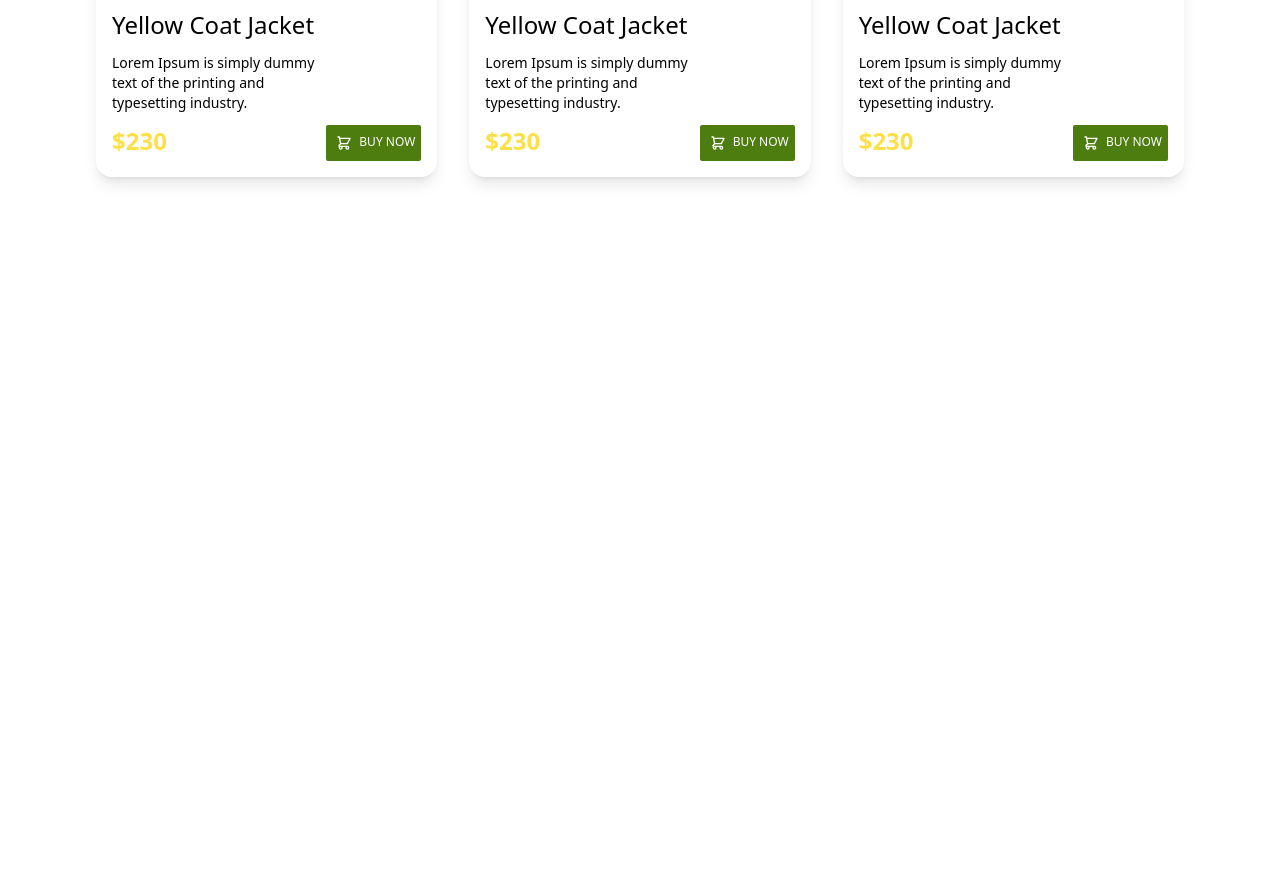
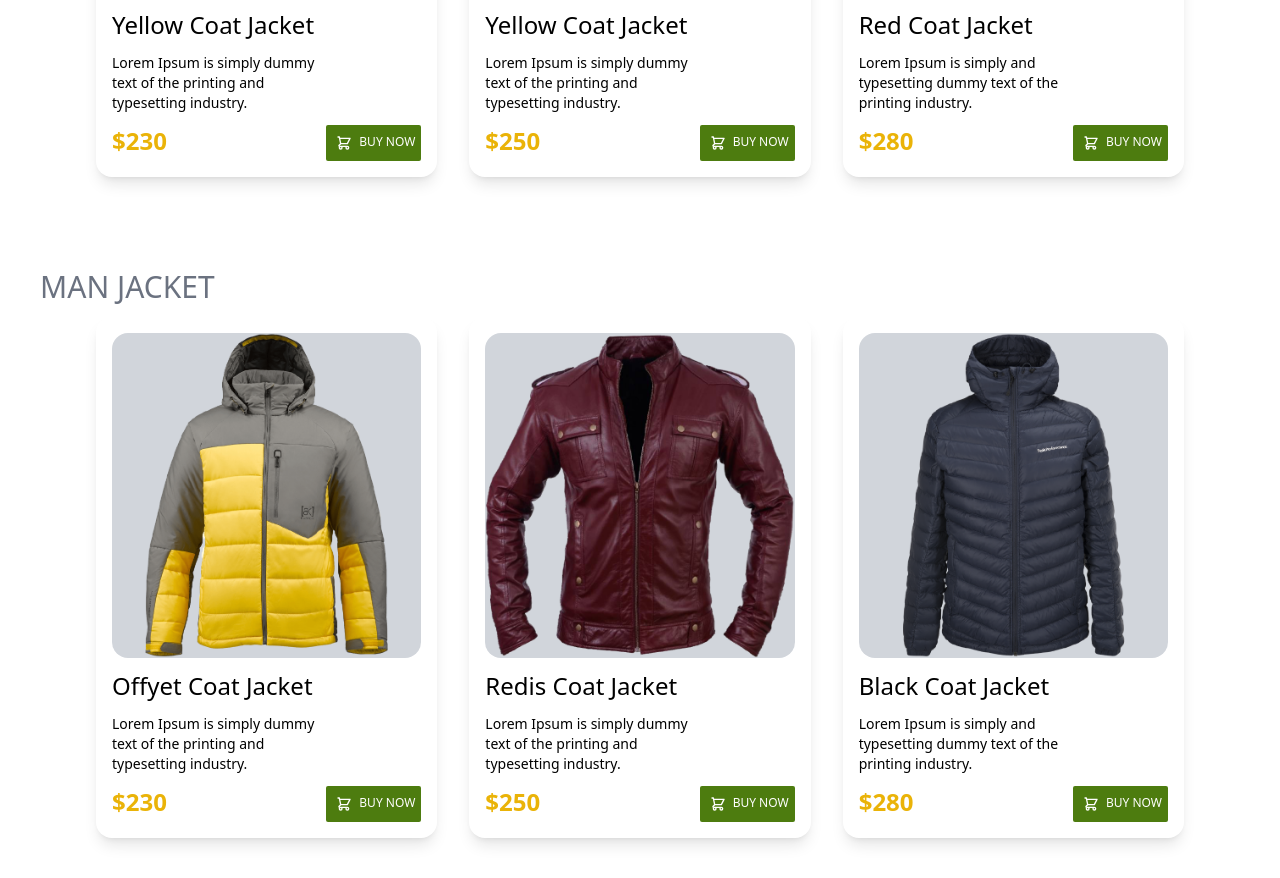
Before and after one commit to Shakil53/penguin-ecommerce-website, a plain HTML site: page index.html in a window 1280 px wide. Shown: the part 1129-2007 px from the top of the page. Before the commit the page ends 1346 px from the top, so only its background shows below. Drawn offline with nearby package versions, Linux system fonts and the light colour scheme.

Commit message:
uptodate

```diff
--- a/index.html
+++ b/index.html
@@ -12,7 +12,7 @@
       <section class="bg-yellow-50 py-10">
         <div class="container mx-auto md:flex justify-around items-center py-8">
           <div class="space-y-2 px-8">
-            <span class="text-4xl uppercase font-bold text-yellow-300">
+            <span class="text-4xl uppercase font-bold text-yellow-500">
               Be the Penguins </span
             ><br />
             <h1 class="text-4xl uppercase font-bold text-gray-500">
@@ -51,6 +51,7 @@
       </section>
     </header>
     <main>
+      <!-- woman jacket  -->
       <section class="container mx-auto py-10">
         <h1 class="text-3xl px-10 py-3 text-gray-500 font-medium">
           WOMAN JACKET
@@ -68,7 +69,7 @@
             </p>
             <div class="md:flex justify-between">
               <h3 class="text-2xl font-bold">
-                <span class="text-yellow-300">$230</span>
+                <span class="text-yellow-500">$230</span>
               </h3>
               <button
                 class="bg-lime-700 p-1.5 rounded-sm text-xs font-medium text-white"
@@ -102,7 +103,7 @@
             </p>
             <div class="md:flex justify-between">
               <h3 class="text-2xl font-bold">
-                <span class="text-yellow-300">$230</span>
+                <span class="text-yellow-500">$250</span>
               </h3>
               <button
                 class="bg-lime-700 p-1.5 rounded-sm text-xs font-medium text-white"
@@ -129,14 +130,125 @@
             <div class="bg-gray-300 rounded-2xl">
               <img src="images/jacket-3.png" alt="" />
             </div>
-            <h3 class="text-2xl font-medium">Yellow Coat Jacket</h3>
+            <h3 class="text-2xl font-medium">Red Coat Jacket</h3>
+            <p class="text-sm w-2/3">
+              Lorem Ipsum is simply and typesetting dummy text of the printing
+              industry.
+            </p>
+            <div class="md:flex justify-between">
+              <h3 class="text-2xl font-bold">
+                <span class="text-yellow-500">$280</span>
+              </h3>
+              <button
+                class="bg-lime-700 p-1.5 rounded-sm text-xs font-medium text-white"
+              >
+                <svg
+                  xmlns="http://www.w3.org/2000/svg"
+                  class="inline h-6 w-6 p-1"
+                  fill="none"
+                  viewBox="0 0 24 24"
+                  stroke="currentColor"
+                  stroke-width="2"
+                >
+                  <path
+                    stroke-linecap="round"
+                    stroke-linejoin="round"
+                    d="M3 3h2l.4 2M7 13h10l4-8H5.4M7 13L5.4 5M7 13l-2.293 2.293c-.63.63-.184 1.707.707 1.707H17m0 0a2 2 0 100 4 2 2 0 000-4zm-8 2a2 2 0 11-4 0 2 2 0 014 0z"
+                  />
+                </svg>
+                BUY NOW
+              </button>
+            </div>
+          </div>
+        </div>
+      </section>
+      <!-- Man Jacket -->
+      <section class="container mx-auto py-10">
+        <h1 class="text-3xl px-10 py-3 text-gray-500 font-medium">
+          MAN JACKET
+        </h1>
+        <div class="grid md:grid-cols-3 gap-8 px-[6rem]">
+          <!-- single coat -->
+          <div class="shadow-lg rounded-2xl p-4 space-y-3">
+            <div class="bg-gray-300 rounded-2xl">
+              <img src="images/jacket-4.png" alt="" />
+            </div>
+            <h3 class="text-2xl font-medium">Offyet Coat Jacket</h3>
             <p class="text-sm w-2/3">
               Lorem Ipsum is simply dummy text of the printing and typesetting
               industry.
             </p>
             <div class="md:flex justify-between">
               <h3 class="text-2xl font-bold">
-                <span class="text-yellow-300">$230</span>
+                <span class="text-yellow-500">$230</span>
+              </h3>
+              <button
+                class="bg-lime-700 p-1.5 rounded-sm text-xs font-medium text-white"
+              >
+                <svg
+                  xmlns="http://www.w3.org/2000/svg"
+                  class="inline h-6 w-6 p-1"
+                  fill="none"
+                  viewBox="0 0 24 24"
+                  stroke="currentColor"
+                  stroke-width="2"
+                >
+                  <path
+                    stroke-linecap="round"
+                    stroke-linejoin="round"
+                    d="M3 3h2l.4 2M7 13h10l4-8H5.4M7 13L5.4 5M7 13l-2.293 2.293c-.63.63-.184 1.707.707 1.707H17m0 0a2 2 0 100 4 2 2 0 000-4zm-8 2a2 2 0 11-4 0 2 2 0 014 0z"
+                  />
+                </svg>
+                BUY NOW
+              </button>
+            </div>
+          </div>
+          <div class="shadow-lg rounded-2xl p-4 space-y-3">
+            <div class="bg-gray-300 rounded-2xl">
+              <img src="images/jacket-5.png" alt="" />
+            </div>
+            <h3 class="text-2xl font-medium">Redis Coat Jacket</h3>
+            <p class="text-sm w-2/3">
+              Lorem Ipsum is simply dummy text of the printing and typesetting
+              industry.
+            </p>
+            <div class="md:flex justify-between">
+              <h3 class="text-2xl font-bold">
+                <span class="text-yellow-500">$250</span>
+              </h3>
+              <button
+                class="bg-lime-700 p-1.5 rounded-sm text-xs font-medium text-white"
+              >
+                <svg
+                  xmlns="http://www.w3.org/2000/svg"
+                  class="inline h-6 w-6 p-1"
+                  fill="none"
+                  viewBox="0 0 24 24"
+                  stroke="currentColor"
+                  stroke-width="2"
+                >
+                  <path
+                    stroke-linecap="round"
+                    stroke-linejoin="round"
+                    d="M3 3h2l.4 2M7 13h10l4-8H5.4M7 13L5.4 5M7 13l-2.293 2.293c-.63.63-.184 1.707.707 1.707H17m0 0a2 2 0 100 4 2 2 0 000-4zm-8 2a2 2 0 11-4 0 2 2 0 014 0z"
+                  />
+                </svg>
+                BUY NOW
+              </button>
+            </div>
+          </div>
+          <div class="shadow-lg rounded-2xl p-4 space-y-3">
+            <div class="bg-gray-300 rounded-2xl">
+              <img src="images/jacket-6.png" alt="" />
+            </div>
+            <h3 class="text-2xl font-medium">Black Coat Jacket</h3>
+            <p class="text-sm w-2/3">
+              Lorem Ipsum is simply and typesetting dummy text of the printing
+              industry.
+            </p>
+            <div class="md:flex justify-between">
+              <h3 class="text-2xl font-bold">
+                <span class="text-yellow-500">$280</span>
               </h3>
               <button
                 class="bg-lime-700 p-1.5 rounded-sm text-xs font-medium text-white"
```
